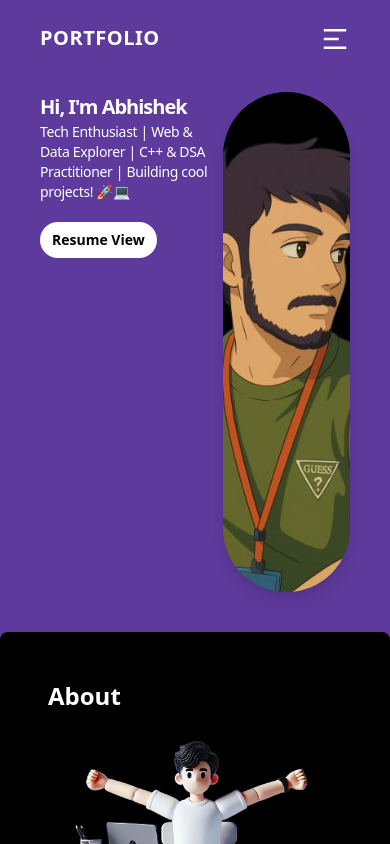
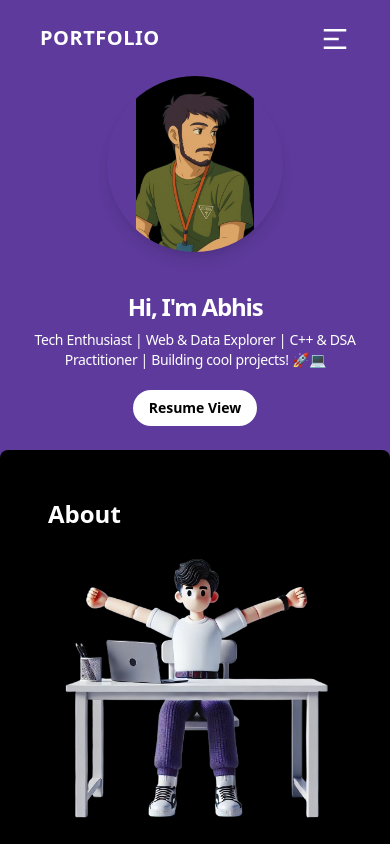
Before and after one commit to Ak-official881/Portfolio-Abhishek, a React (Vite) app: page / in a window 390 px wide. Shown: the top 844 px of the page. Built offline with nearby package versions, Linux system fonts and the light colour scheme; the HTML template or start-up script is replaced by a standard one.

Commit message:
responsive

```diff
--- a/src/Components/Home/Home.jsx
+++ b/src/Components/Home/Home.jsx
@@ -6,12 +6,14 @@ import TextChange from "../TextChange";
 
 const Home = () => {
   return (
-    <div className="text-white flex w-full justify-between items-start p-10 md:p-20">
-      <div className="md:w-2/4 md:pt-10">
-        <h1 className="text-xl md:text-6xl font-bold flex leading-normal tracking-tighter">
+    <div className="text-white flex flex-col-reverse md:flex-row w-full justify-between items-center p-6 md:p-20 gap-10">
+
+      {/* Left Section */}
+      <div className="md:w-2/4 text-center md:text-left">
+        <h1 className="text-2xl md:text-6xl font-bold leading-tight tracking-tighter">
           <TextChange />
         </h1>
-        <p className="text-sm md:text-2xl tracking-tight">
+        <p className="text-sm md:text-2xl tracking-tight mt-2 md:mt-4">
           Tech Enthusiast | Web & Data Explorer | C++ & DSA Practitioner | Building cool projects! 🚀💻
         </p>
         <a
@@ -19,18 +21,20 @@ const Home = () => {
           target="_blank"
           rel="noopener noreferrer"
         >
-          <button className="mt-5 md:mt-10 text-black py-2 px-3 text-sm md:text-lg md:py-2 md:px-4 hover:opacity-85 duration-300 hover:scale-105 font-semibold rounded-3xl bg-white">
+          <button className="mt-5 md:mt-8 text-black py-2 px-4 text-sm md:text-lg hover:opacity-85 duration-300 hover:scale-105 font-semibold rounded-3xl bg-white">
             Resume View
           </button>
         </a>
       </div>
-      <div className="flex justify-center items-center">
-  <img
-    className="w-102 h-125 object-cover rounded-full shadow-lg"
-    src={avatarImg}
-    alt="Avatar"
-  />
-</div>
+
+      {/* Right Section (Image) */}
+      <div className="flex justify-center">
+        <img
+          className="w-44 h-44 sm:w-52 sm:h-52 md:w-64 md:h-64 lg:w-72 lg:h-72 object-contain rounded-full shadow-lg"
+          src={avatarImg}
+          alt="Avatar"
+        />
+      </div>
 
     </div>
   );
```
